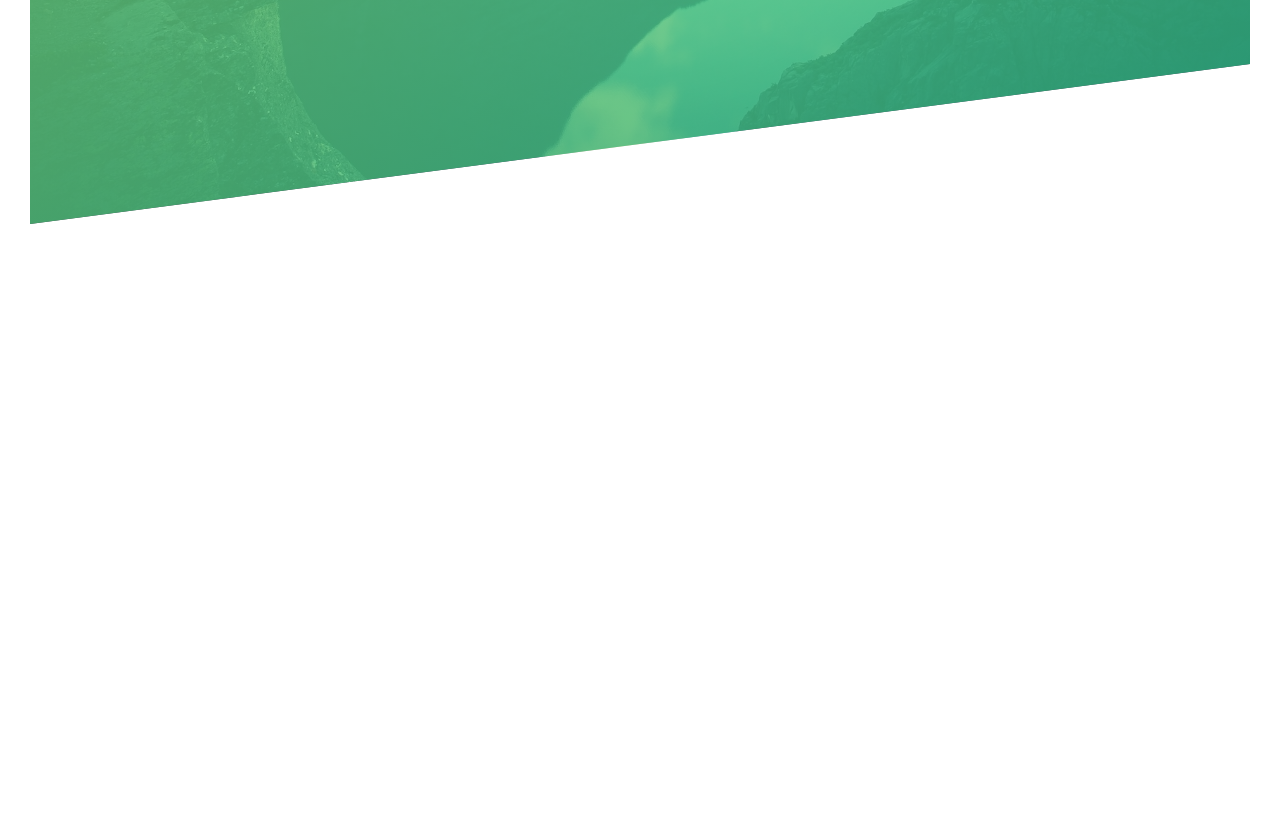
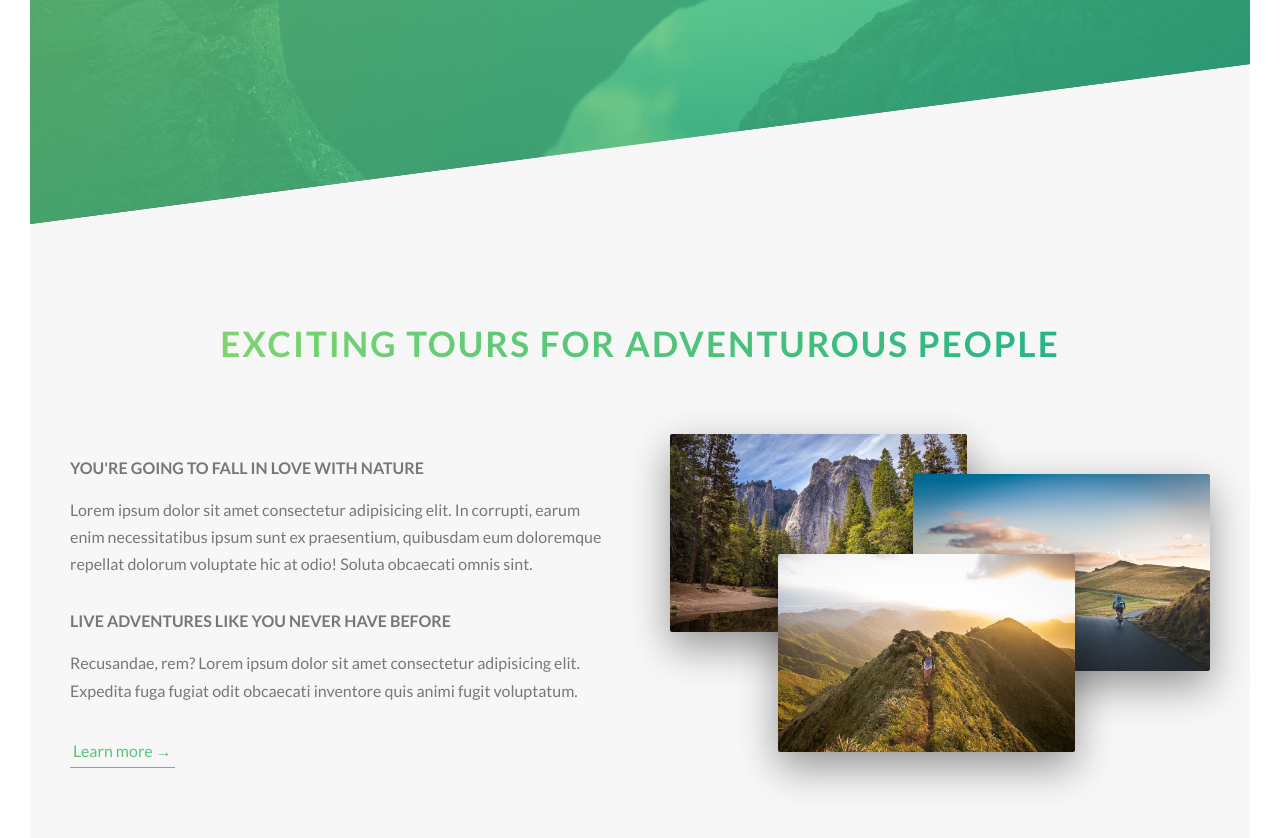
Before and after one commit to Qetuose/Natours, a website built with Parcel: page index.html in a window 1280 px wide. Shown: the part 566-1404 px from the top of the page. Before the commit the page ends 820 px from the top, so only its background shows below. Built offline with nearby package versions, Linux system fonts and the light colour scheme.

Commit message:
about-section

```diff
--- a/assets/sass/abstracts/_variables.scss
+++ b/assets/sass/abstracts/_variables.scss
@@ -2,10 +2,13 @@ $color-primary: #55c57a;
 $color-primary-light: #7ed56f;
 $color-primary-dark: #28b485;
 
+$color-grey-light-1: #f7f7f7;
 $color-grey-dark: #777;
 $color-white: #fff;
 $color-black: #000;
 
+$font-size-default: 1.6rem;
+
 $grid-width: 114rem;
 $gutter-vertical: 8rem;
 $gutter-horizontal: 6rem;
--- a/assets/sass/base/_typography.scss
+++ b/assets/sass/base/_typography.scss
@@ -1,7 +1,7 @@
 body {
   font-family: "Lato", sans-serif;
   font-weight: 400;
-  font-size: 1.6rem;
+  font-size: $font-size-default;
   line-height: 1.7;
   color: $color-grey-dark;
   padding: 3rem;
@@ -29,3 +29,38 @@ body {
     animation: moveInRight 1s ease-out;
   }
 }
+
+.heading-secondary {
+  font-size: 3.5rem;
+  text-transform: uppercase;
+  font-weight: 700;
+  display: inline-block;
+  background-image: linear-gradient(
+    to right,
+    $color-primary-light,
+    $color-primary-dark
+  );
+  background-clip: text;
+  color: transparent;
+  letter-spacing: 2px;
+  transition: all 0.2s;
+
+  &:hover {
+    transform: skewY(2deg) skewX(15deg) scale(1.1);
+    text-shadow: 0.5rem 1rem 2rem rgba($color-black, 0.2);
+  }
+}
+
+.heading-tertiary {
+  font-size: $font-size-default;
+  font-weight: 700;
+  text-transform: uppercase;
+}
+
+.paragraph {
+  font-size: $font-size-default;
+
+  &:not(:last-child) {
+    margin-bottom: 3rem;
+  }
+}
--- a/assets/sass/base/_utillities.scss
+++ b/assets/sass/base/_utillities.scss
@@ -0,0 +1,15 @@
+.u-center-text {
+  text-align: center;
+}
+
+.u-margin-bottom-big {
+  margin-bottom: 8rem;
+}
+
+.u-margin-bottom-medium {
+  margin-bottom: 4rem;
+}
+
+.u-margin-bottom-small {
+  margin-bottom: 1.5rem;
+}
--- a/assets/sass/components/_button.scss
+++ b/assets/sass/components/_button.scss
@@ -8,7 +8,7 @@
     border-radius: 10rem;
     transition: all 0.2s;
     position: relative;
-    font-size: 1.6rem;
+    font-size: $font-size-default;
   }
 
   &:hover {
@@ -54,3 +54,28 @@
     animation-fill-mode: backwards;
   }
 }
+
+.btn-text {
+  &:link,
+  &:visited {
+    font-size: $font-size-default;
+    color: $color-primary;
+    display: inline-block;
+    text-decoration: none;
+    border-bottom: 1px solid $color-primary;
+    padding: 3px;
+    transition: all 0.2s;
+  }
+
+  &:hover {
+    background-color: $color-primary;
+    color: $color-white;
+    box-shadow: 0 1rem 2rem rgba($color-black, 0.15);
+    transform: translateY(-2px);
+  }
+
+  &:active {
+    box-shadow: 0 0.5rem 1rem rgba($color-black, 0.15);
+    transform: translateY(0);
+  }
+}
--- /dev/null
+++ b/assets/sass/components/_composition.scss
@@ -0,0 +1,37 @@
+.composition {
+  position: relative;
+  &__photo {
+    width: 55%;
+    box-shadow: 0 1.5rem 4rem rgba($color-black, 0.4);
+    border-radius: 2px;
+    position: absolute;
+    z-index: 10;
+    transition: all 0.2s;
+    outline-offset: 2rem;
+
+    &--p1 {
+      left: 0;
+      top: -2rem;
+    }
+
+    &--p2 {
+      right: 0;
+      top: 2rem;
+    }
+
+    &--p3 {
+      left: 20%;
+      top: 10rem;
+    }
+
+    &:hover {
+      outline: 1.5rem solid $color-primary;
+      transform: scale(1.05) translateY(-0.5rem);
+      box-shadow: 0 2.5rem 4rem rgba($color-black, 0.5);
+      z-index: 20;
+    }
+  }
+  &:hover &__photo:not(:hover) {
+    transform: scale(0.95);
+  }
+}
--- a/assets/sass/layout/_grid.scss
+++ b/assets/sass/layout/_grid.scss
@@ -1,6 +1,5 @@
 .row {
   max-width: $grid-width;
-  background-color: #eee;
   margin: 0 auto;
 
   &:not(:last-child) {
@@ -9,7 +8,6 @@
   @include clearfix;
 
   [class^="col-"] {
-    background-color: orangered;
     float: left;
 
     &:not(:last-child) {
--- a/assets/sass/main.scss
+++ b/assets/sass/main.scss
@@ -8,6 +8,7 @@
 @import "base/utillities";
 
 @import "components/button";
+@import "components/composition";
 
 @import "layout/header";
 @import "layout/grid";
--- a/assets/sass/pages/_home.scss
+++ b/assets/sass/pages/_home.scss
@@ -0,0 +1,5 @@
+.section-about {
+  background-color: $color-grey-light-1;
+  padding: 25rem 0;
+  margin-top: -20vh;
+}
--- a/index.html
+++ b/index.html
@@ -30,5 +30,56 @@
         <a href="#" class="btn btn--white btn--animated">Discover out tours</a>
       </div>
     </header>
+    <main>
+      <section class="section-about">
+        <div class="u-center-text u-margin-bottom-big">
+          <h2 class="heading-secondary">
+            Exciting tours for adventurous people
+          </h2>
+        </div>
+        <div class="row">
+          <div class="col-1-of-2">
+            <h3 class="heading-tertiary u-margin-bottom-small">
+              You're going to fall in love with nature
+            </h3>
+            <p class="paragraph">
+              Lorem ipsum dolor sit amet consectetur adipisicing elit. In
+              corrupti, earum enim necessitatibus ipsum sunt ex praesentium,
+              quibusdam eum doloremque repellat dolorum voluptate hic at odio!
+              Soluta obcaecati omnis sint.
+            </p>
+            <h3 class="heading-tertiary u-margin-bottom-small">
+              Live adventures like you never have before
+            </h3>
+            <p class="paragraph">
+              Recusandae, rem? Lorem ipsum dolor sit amet consectetur
+              adipisicing elit. Expedita fuga fugiat odit obcaecati inventore
+              quis animi fugit voluptatum.
+            </p>
+
+            <a href="#" class="btn-text">Learn more &rarr;</a>
+          </div>
+          <div class="col-1-of-2">
+            <div class="composition">
+              <img
+                src="assets/img/nat-1-large.jpg"
+                alt="Photo 1"
+                class="composition__photo composition__photo--p1"
+              />
+              <img
+                src="assets/img/nat-2-large.jpg"
+                alt="Photo 2"
+                class="composition__photo composition__photo--p2"
+              />
+              <img
+                src="assets/img/nat-3-large.jpg"
+                alt="Photo 3"
+                class="composition__photo composition__photo--p3"
+              />
+            </div>
+          </div>
+        </div>
+      </section>
+    </main>
   </body>
 </html>
```
Also changed, not shown: assets/css/main.css, 1 other file.
